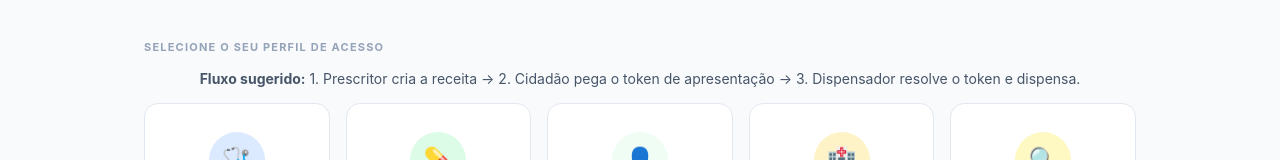
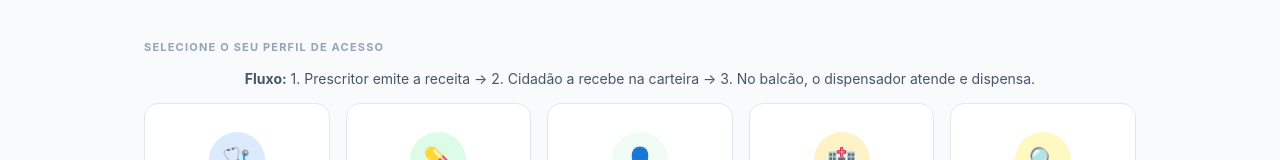
Before and after one commit to Tonaco-13/PicSaude, a plain HTML site: page index.html in a window 1280 px wide. Shown: the part 216-376 px from the top of the page. Drawn offline with Linux system fonts and the light colour scheme; no server answers.

Commit message:
fix(module): landing descreve o cidadão recebendo o objeto, não pegando token
O texto "Fluxo sugerido" da index.html reduzia o cidadão a "pega o token de
apresentação" — invertendo o modelo. O cidadão RECEBE a receita como objeto
sanitário, na custódia dele, na carteira (transferida_paciente). O token é um
mecanismo OPCIONAL de apresentação no balcão (Ticket 24), não o que ele recebe.

Frase corrigida: emite → cidadão recebe na carteira → dispensador atende.
Sem token no enredo principal (é detalhe do balcão). Classe module (copy de
landing; sem lógica, sem estado, sem API).

Co-Authored-By: Claude Opus 4.8 <noreply@anthropic.com>

```diff
--- a/index.html
+++ b/index.html
@@ -434,8 +434,8 @@
       <div class="section-label">Selecione o seu perfil de acesso</div>
 
       <p style="text-align:center;color:#475569;font-size:14px;margin:8px 0 16px;">
-        <strong>Fluxo sugerido:</strong> 1. Prescritor cria a receita → 2. Cidadão pega o
-        token de apresentação → 3. Dispensador resolve o token e dispensa.
+        <strong>Fluxo:</strong> 1. Prescritor emite a receita → 2. Cidadão a recebe na
+        carteira → 3. No balcão, o dispensador atende e dispensa.
       </p>
 
       <div class="cards-grid">
```
